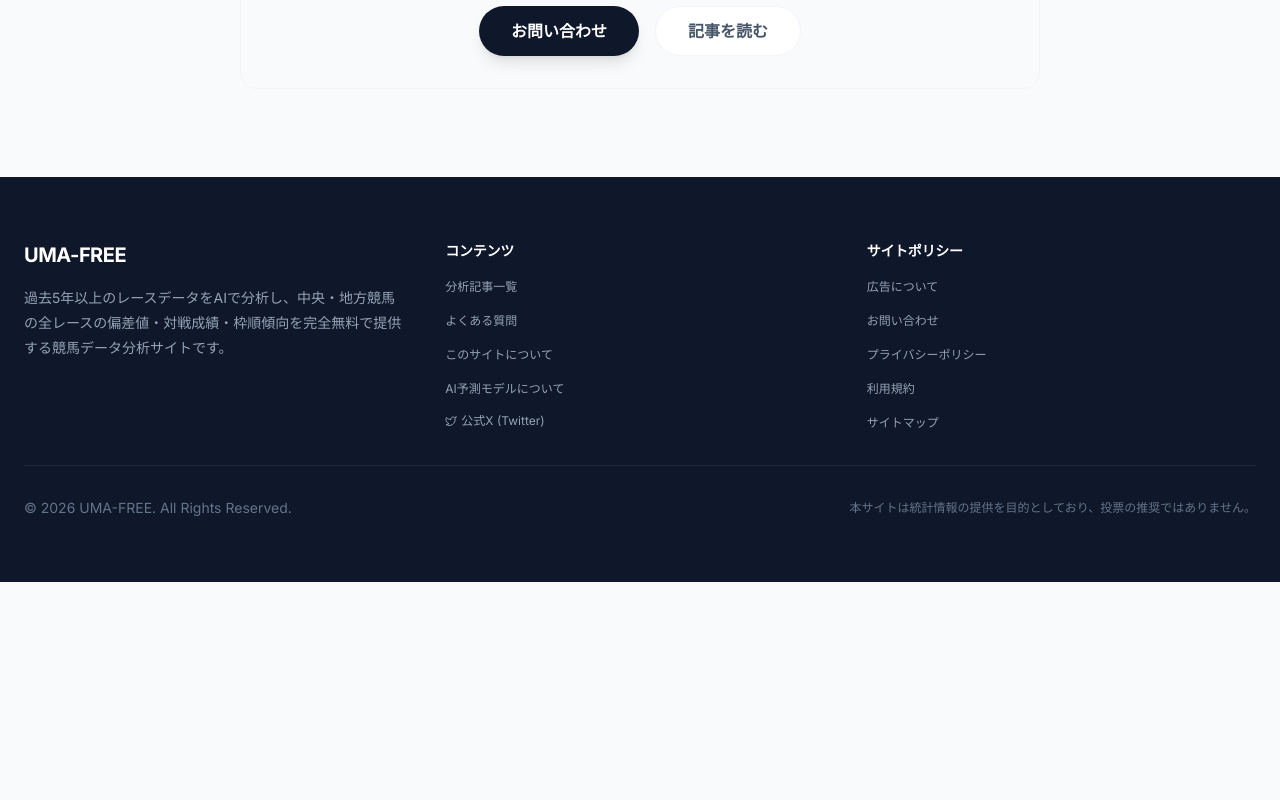
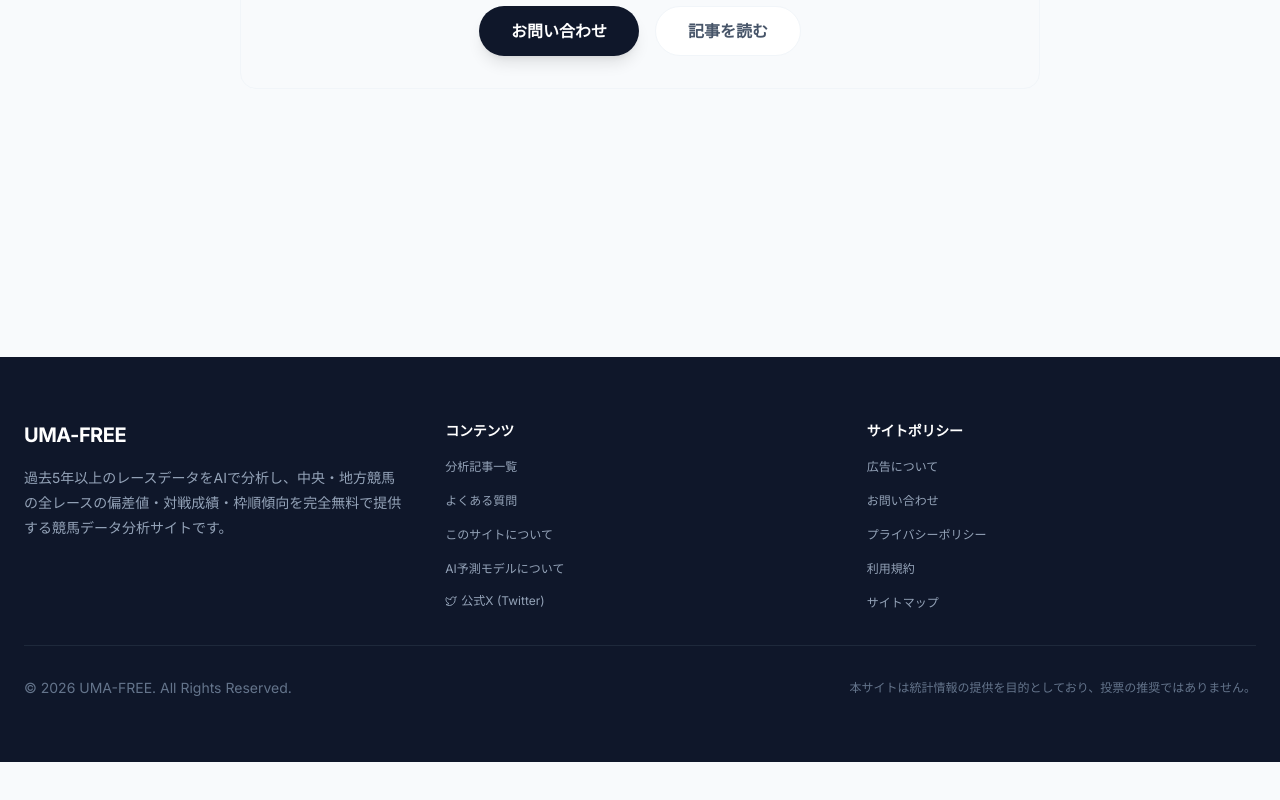
Before and after one commit to umazkym/keiba_site_v1, a Next.js app in the folder frontend/: page /faq in a window 1280 px wide. Shown: the part 3946-4746 px from the top of the page. Before the commit the page ends 4592 px from the top, so only its background shows below. Built offline with nearby package versions, Linux system fonts and the light colour scheme; no server answers.

Commit message:
no message

```diff
--- a/frontend/app/articles/page.tsx
+++ b/frontend/app/articles/page.tsx
@@ -2,6 +2,7 @@ import Link from 'next/link';
 import Image from 'next/image';
 import { getAllArticles, getUniqueCategories } from '../../lib/articles';
 import { Breadcrumb } from '@/components/Breadcrumb';
+import { AdUnit } from '@/components/AdUnit';
 import type { Metadata } from 'next';
 
 interface ArticlesPageProps {
@@ -57,6 +58,8 @@ export default function ArticlesPage({ searchParams }: ArticlesPageProps) {
                         {uniqueCategories.map((category) => (<Link href={`/articles?category=${encodeURIComponent(category)}`} key={category} className={`font-bold py-2 px-5 sm:px-6 text-sm sm:text-base rounded-full transition-all duration-200 shadow-sm ${selectedCategory === category ? 'bg-primary text-white shadow-md' : 'bg-surface border border-slate-200 text-text-secondary hover:bg-slate-50 hover:text-primary-dark hover:border-primary-light'}`}>{category}</Link>))}
                     </div>
                 </div>
+                {/* 広告: カテゴリフィルター後・記事グリッド前 */}
+                <AdUnit slot="1489598374" placement="inline" />
                 <div className="grid grid-cols-1 sm:grid-cols-2 lg:grid-cols-3 gap-6 sm:gap-8 w-full mt-4">
                     {filteredArticles.map((article) => (<Link href={`/articles/${article.slug}`} key={article.slug} className="card group flex flex-col h-full overflow-hidden transition-all duration-300 hover-lift"><div className="relative h-48 w-full overflow-hidden"><Image src={article.eyecatch} alt={article.title} fill style={{ objectFit: 'cover' }} className="transition-transform duration-500 group-hover:scale-105" sizes="(max-width: 640px) 100vw, (max-width: 1024px) 50vw, 33vw" /></div><div className="flex flex-col gap-3 p-5 sm:p-6 bg-white flex-grow"><span className="inline-block w-fit bg-primary-light text-primary-dark text-xs font-bold px-3 py-1 rounded-full">{article.category}</span><h2 className="text-lg sm:text-xl font-bold text-text-primary line-clamp-2 group-hover:text-primary transition-colors">{article.title}</h2>{article.description && <p className="text-text-secondary text-sm leading-relaxed line-clamp-2 mt-1">{article.description}</p>}<p className="text-text-muted text-xs sm:text-sm font-medium mt-auto pt-4 flex items-center gap-1.5"><svg className="w-4 h-4" fill="none" viewBox="0 0 24 24" stroke="currentColor"><path strokeLinecap="round" strokeLinejoin="round" strokeWidth={2} d="M8 7V3m8 4V3m-9 8h10M5 21h14a2 2 0 002-2V7a2 2 0 00-2-2H5a2 2 0 00-2 2v12a2 2 0 002 2z" /></svg>{new Date(article.date).toLocaleDateString('ja-JP', { year: 'numeric', month: '2-digit', day: '2-digit', }).replace(/\//g, '/')}</p></div></Link>))}
                 </div>
--- a/frontend/app/faq/page.tsx
+++ b/frontend/app/faq/page.tsx
@@ -1,6 +1,7 @@
 import type { Metadata } from 'next';
 import { FAQClient } from '@/components/FAQClient';
 import { Breadcrumb } from '@/components/Breadcrumb';
+import { AdUnit } from '@/components/AdUnit';
 
 export const metadata: Metadata = {
     title: 'よくある質問',
@@ -24,6 +25,10 @@ export default function FAQPage() {
             <Breadcrumb />
             <div className="w-full bg-surface">
                 <FAQClient />
+                {/* 広告: FAQコンテンツ後 */}
+                <div className="max-w-4xl mx-auto px-4 pb-8">
+                    <AdUnit slot="9407670747" placement="inline" />
+                </div>
             </div>
         </div>
     );
--- a/frontend/app/globals.css
+++ b/frontend/app/globals.css
@@ -285,24 +285,22 @@ td.no-match {
 /* ---------- 広告収益最大化のためのスタイル ---------- */
 .ad-highlight {
     position: relative;
-    padding: 1rem;
+    padding: 0.75rem;
     background: #fafbfc;
     border: 1px solid #e5e7eb;
-    border-radius: 8px;
-    margin: 1.5rem 0;
+    border-radius: 10px;
+    overflow: hidden;
 }
 
-.ad-highlight::before {
-    content: "スポンサーリンク";
-    position: absolute;
-    top: -10px;
-    left: 50%;
-    transform: translateX(-50%);
-    background: white;
-    padding: 0 12px;
-    font-size: 11px;
-    color: #6b7280;
-    letter-spacing: 0.05em;
+/* 広告ユニットコンテナ: CLS防止のためmin-height予約 */
+.ad-unit-container {
+    contain: layout;
+    content-visibility: auto;
+}
+
+/* Google Auto Adsのアンカー広告用: コンテンツが隠れないようbottomパディング */
+body {
+    padding-bottom: env(safe-area-inset-bottom, 0);
 }
 
 /* レスポンシブ改善 */
--- /dev/null
+++ b/frontend/components/AdUnit.tsx
@@ -0,0 +1,84 @@
+'use client';
+
+import { Adsense } from './Adsense';
+
+/**
+ * 広告ユニットの配置タイプ
+ * - inline: コンテンツ内埋め込み（最も自然でCTR高）
+ * - banner: セクション間バナー（視認性重視）
+ * - sidebar: サイドバー用（デスクトップ向け）
+ */
+type AdPlacement = 'inline' | 'banner' | 'sidebar';
+
+type AdUnitProps = {
+    /** 広告スロットID */
+    slot: string;
+    /** 配置タイプ */
+    placement?: AdPlacement;
+    /** カスタムクラス名 */
+    className?: string;
+    /** 追加ラベルテキスト */
+    label?: string;
+};
+
+const AD_CLIENT = 'ca-pub-4411270831448240';
+
+/**
+ * 統一広告ユニットコンポーネント
+ *
+ * CLS（Cumulative Layout Shift）防止のためmin-heightを予約。
+ * 配置タイプに応じた最適なサイズとスタイルを自動適用。
+ * 開発環境ではプレースホルダーを表示。
+ */
+export const AdUnit = ({
+    slot,
+    placement = 'inline',
+    className = '',
+    label = 'スポンサーリンク',
+}: AdUnitProps) => {
+    // 配置タイプに応じたスタイル設定
+    const placementStyles: Record<AdPlacement, {
+        containerClass: string;
+        minHeight: string;
+        adStyle: React.CSSProperties;
+    }> = {
+        inline: {
+            containerClass: 'my-5 sm:my-6',
+            minHeight: '100px',
+            adStyle: { width: '100%', minHeight: '100px' },
+        },
+        banner: {
+            containerClass: 'my-6 sm:my-8',
+            minHeight: '120px',
+            adStyle: { width: '100%', minHeight: '120px' },
+        },
+        sidebar: {
+            containerClass: 'mb-4',
+            minHeight: '250px',
+            adStyle: { width: '100%', minHeight: '250px' },
+        },
+    };
+
+    const config = placementStyles[placement];
+
+    return (
+        <div
+            className={`ad-unit-container ${config.containerClass} ${className}`}
+            style={{ minHeight: config.minHeight }}
+        >
+            <div className="ad-highlight">
+                {label && (
+                    <div className="text-[10px] text-gray-400 text-center mb-1 tracking-wider select-none">
+                        {label}
+                    </div>
+                )}
+                <Adsense
+                    client={AD_CLIENT}
+                    slot={slot}
+                    style={config.adStyle}
+                    isResponsive={true}
+                />
+            </div>
+        </div>
+    );
+};
--- a/frontend/components/RacePageClient.tsx
+++ b/frontend/components/RacePageClient.tsx
@@ -11,6 +11,7 @@ import { RaceTabsSkeleton } from "@/components/SkeletonLoader";
 import { getPredictionsForDate } from "@/lib/api";
 import { Article } from "@/lib/articles";
 import DisclaimerAlert from "@/components/DisclaimerAlert";
+import { AdUnit } from "@/components/AdUnit";
 
 // 日付フォーマット検証関数
 /**
@@ -257,6 +258,8 @@ export default function RacePageClient({ initialDate, initialPredictionData, art
             <div className="mb-4">
                 <TopHitsDisplay />
             </div>
+            {/* 広告: 的中ランキング後・日付ナビ前（レースページファーストビュー直後） */}
+            <AdUnit slot="8529703346" placement="banner" />
             <div className="sticky top-14 sm:top-16 z-40 glass mb-5 p-2 sm:p-3">
                 <div className="flex items-center justify-center gap-2 sm:gap-4 flex-wrap">
                     <DateNavigator currentDate={currentDate} onDateChange={handleDateChange} />
--- a/frontend/components/RaceTabs.tsx
+++ b/frontend/components/RaceTabs.tsx
@@ -116,6 +116,14 @@ const VenuePanel = memo(({ venue, articlesMeta, initialRaceNumber }: { venue: Ve
                             <PredictionTable race={activeRace} />
                         </div>
                     </div>
+
+                    {/* 広告: AI分析テーブル直後（最高エンゲージメント位置） */}
+                    {shouldShowAd && (
+                        <div className="my-4 p-2 bg-gray-50 rounded-lg border border-gray-200">
+                            <div className="text-[10px] text-gray-400 text-center mb-1 tracking-wider select-none">スポンサーリンク</div>
+                            <Adsense client="ca-pub-4411270831448240" slot="8529703346" style={{ minHeight: '100px' }} />
+                        </div>
+                    )}
 
                     {/* 脚質パターン予測 */}
                     <div className="card mb-4 overflow-hidden border border-gray-200 shadow-sm">
--- a/frontend/components/StickyAd.tsx
+++ b/frontend/components/StickyAd.tsx
@@ -4,37 +4,54 @@
 import { Adsense } from './Adsense';
 import { useEffect, useState } from 'react';
 
+/**
+ * デスクトップ右サイドバー追従広告
+ *
+ * - xl (1280px) 以上の画面幅でのみ表示
+ * - 200px以上スクロールしたら表示（ファーストビュー保護）
+ * - 300x250（ミディアムレクタングル）サイズ: 最もCTRが高い広告サイズ
+ * - コンテンツの読み進めと並行して常に視界に入る位置
+ */
 export const StickyAd = () => {
     const [isVisible, setIsVisible] = useState(false);
+    const [isMounted, setIsMounted] = useState(false);
 
     useEffect(() => {
+        setIsMounted(true);
+    }, []);
+
+    useEffect(() => {
+        if (!isMounted) return;
+
         const handleScroll = () => {
-            // 300px以上スクロールしたら表示
-            setIsVisible(window.scrollY > 300);
+            setIsVisible(window.scrollY > 200);
         };
 
-        window.addEventListener('scroll', handleScroll);
+        // 初期チェック
+        handleScroll();
+
+        window.addEventListener('scroll', handleScroll, { passive: true });
         return () => window.removeEventListener('scroll', handleScroll);
-    }, []);
+    }, [isMounted]);
 
-    // モバイルデバイスでは表示しない
-    if (typeof window !== 'undefined' && window.innerWidth < 1280) {
-        return null;
-    }
+    // SSR & モバイルでは表示しない
+    if (!isMounted) return null;
 
     return (
         <div
-            className={`hidden xl:block fixed right-4 top-24 w-[300px] transition-opacity duration-500 ${
-                isVisible ? 'opacity-100' : 'opacity-0 pointer-events-none'
+            className={`hidden xl:block fixed right-4 top-24 w-[300px] transition-all duration-500 ${
+                isVisible ? 'opacity-100 translate-x-0' : 'opacity-0 translate-x-4 pointer-events-none'
             }`}
             style={{ zIndex: 30 }}
         >
-            <div className="sticky top-24 bg-white rounded-lg shadow-lg p-2 border border-gray-200">
-                <div className="text-xs text-gray-500 text-center mb-1">スポンサーリンク</div>
+            <div className="sticky top-24 bg-white rounded-xl shadow-lg p-3 border border-gray-100">
+                <div className="text-[10px] text-gray-400 text-center mb-1.5 tracking-wider select-none">
+                    スポンサーリンク
+                </div>
                 <Adsense
                     client="ca-pub-4411270831448240"
                     slot="9407670747"
-                    style={{ width: '100%', height: '600px' }}
+                    style={{ width: '100%', height: '250px' }}
                     isResponsive={false}
                 />
             </div>
```
Also changed, not shown: frontend/app/articles/[slug]/page.tsx (+10 -0 lines), frontend/app/page.tsx (+10 -0 lines), frontend/components/GlobalAdManager.tsx (+26 -70 lines).
